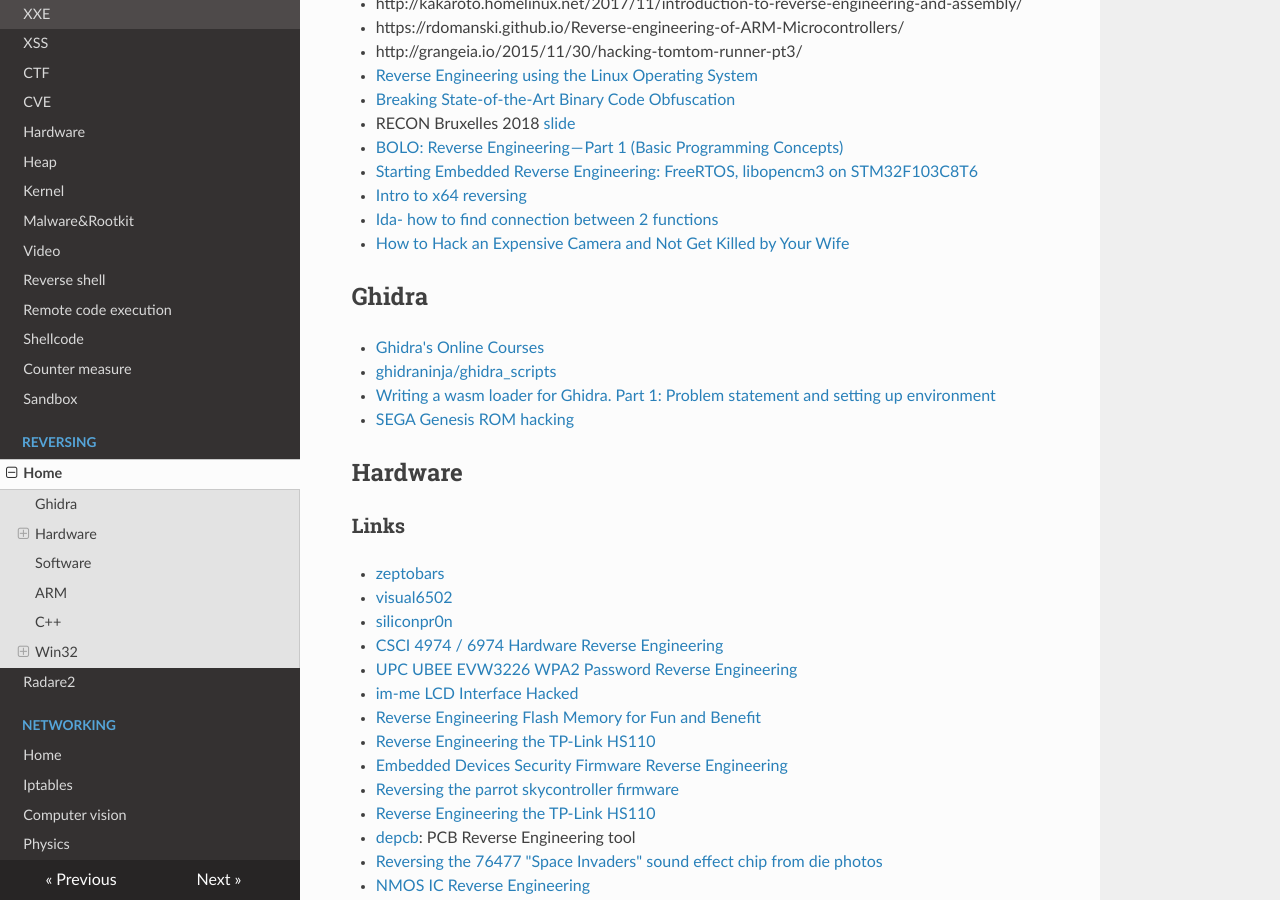
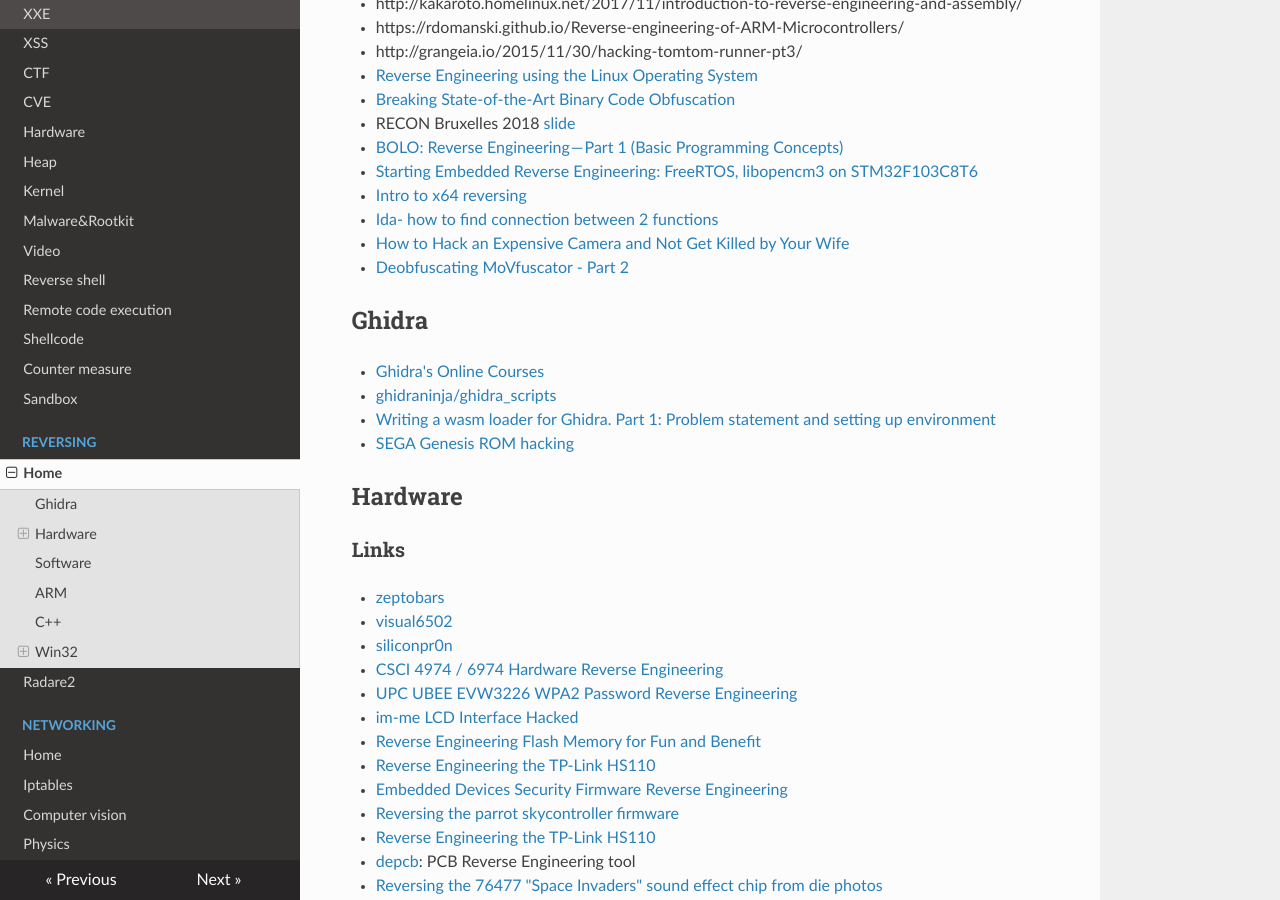
Before and after one commit to gipi/low-level, an MkDocs documentation site: the page built from docs/reversing/reversing.md, in a window 1280 px wide and 900 px high, scrolled down 336 px. Built offline with MkDocs 1.6.1, drawn with Linux system fonts in a browser that asks for light colours; nearby versions of some CDN libraries; old or Windows-style settings are respelled for this version of MkDocs.

Commit message:
Update reversing.md

```diff
--- a/docs/reversing/reversing.md
+++ b/docs/reversing/reversing.md
@@ -17,6 +17,8 @@
  - [Intro to x64 reversing](https://pdfs.semanticscholar.org/presentation/a653/8fe41866bc0937f3aaaeb7f16f2be72f2369.pdf)
  - [Ida- how to find connection between 2 functions](https://reverseengineering.stackexchange.com/questions/17659/ida-how-to-find-connection-between-2-functions)
  - [How to Hack an Expensive Camera and Not Get Killed by Your Wife](https://alexhude.github.io/2019/01/24/hacking-leica-m240.html)
+ - [Deobfuscating MoVfuscator - Part 2](https://x0r19x91.github.io/2019/swamp-future-fun)
+
 ## Ghidra
 
  - [Ghidra's Online Courses](http://ghidra.re/online-courses/)
```
